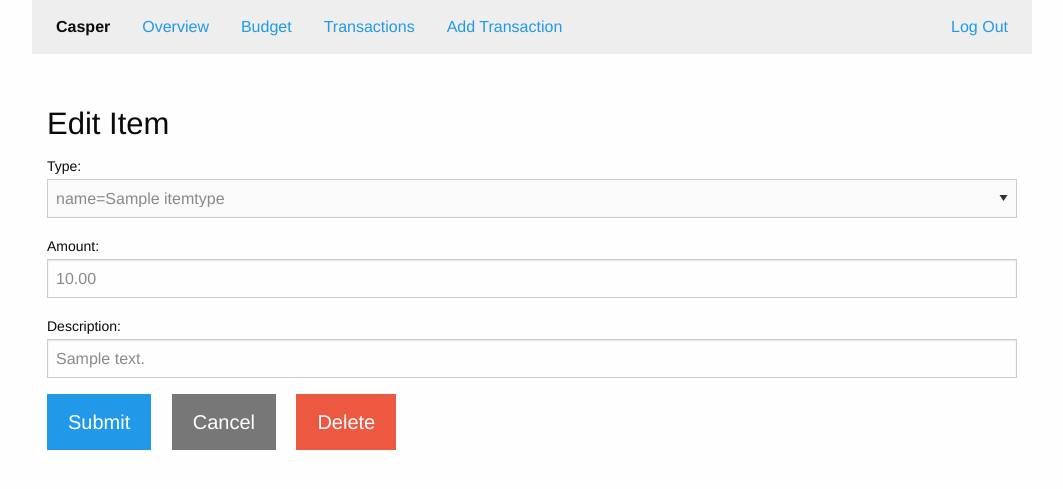
After one commit to awkweb/Wilbur, a Django app: page /budget/budget/item/edit/1/ in a window 1280 px wide. The commit adds this page. Shown: the top 489 px of the page, without its empty margins (108-1171 px from the left). Run offline with Django 3.2, Linux system fonts and the light colour scheme; a user stored in the database is signed in; tables that the repository leaves empty hold one stand-in row (values such as "Sample post").

Commit message:
Add, edit, delete budget items

```diff
--- a/budget/forms.py
+++ b/budget/forms.py
@@ -1,7 +1,7 @@
 from django import forms
 from django.forms.widgets import DateTimeInput
 
-from .models import Item
+from .models import Item, ItemType
 
 
 class BudgetForm(forms.Form):
@@ -9,6 +9,15 @@ class BudgetForm(forms.Form):
     required_css_class = 'required'
 
     amount = forms.DecimalField(min_value=0, max_digits=10, decimal_places=2)
+
+
+class ItemForm(forms.Form):
+    error_css_class = 'error'
+    required_css_class = 'required'
+
+    type = forms.ModelChoiceField(queryset=ItemType.objects.all())
+    amount = forms.DecimalField(min_value=0, max_digits=10, decimal_places=2)
+    description = forms.CharField(label='Description', max_length=100)
 
 
 class TransactionForm(forms.Form):
--- a/budget/models.py
+++ b/budget/models.py
@@ -44,7 +44,7 @@ class ItemType(models.Model):
 
 
 class Item(models.Model):
-    budget = models.ForeignKey(Budget)
+    budget = models.ForeignKey(Budget, on_delete=models.CASCADE)
     amount = models.DecimalField(max_digits=10, decimal_places=2, verbose_name="Amount")
     type = models.ForeignKey(ItemType)
     description = models.CharField(max_length=100, blank=True)
@@ -67,7 +67,7 @@ class Item(models.Model):
 
 
 class Transaction(models.Model):
-    item = models.ForeignKey(Item)
+    item = models.ForeignKey(Item, on_delete=models.CASCADE)
     description = models.CharField(max_length=100)
     amount = models.DecimalField(max_digits=10, decimal_places=2, verbose_name="Amount")
     transaction_date = models.DateTimeField()
--- /dev/null
+++ b/budget/templates/budget/forms/edit-item.html
@@ -0,0 +1,31 @@
+{% extends 'base.html' %}
+
+{% block title %}Budget - Edit Item{% endblock %}
+{% block content %}
+
+{% include 'includes/navbar.html' %}
+
+
+<br>
+<br>
+
+<div class="row">
+    <div class="small-10 small-centered columns">
+        <h3>Edit Item</h3>
+    </div>
+</div>
+
+<div class="row">
+    <div class="small-10 small-centered columns">
+        <form method="post" action="{% url 'budget:edit-item' item_id %}">
+            {% csrf_token %}
+            {{ form }}
+            <input type="submit" value="Submit" class="large button" />
+            <a class="secondary large button" href="{% url 'budget:budget' %}">Cancel</a>
+            <a class="alert large button" href="{% url 'budget:delete-item' item_id %}">Delete</a>
+        </form>
+    </div>
+</div>
+
+<br>
+{% endblock %}
--- a/budget/urls.py
+++ b/budget/urls.py
@@ -23,6 +23,9 @@ urlpatterns = [
 
     url(r'^budget/$', views.BudgetView.as_view(), name='budget'),
     url(r'^budget/edit/(?P<budget_id>[0-9]+)/$', views.edit_budget, name='edit-budget'),
+    url(r'^budget/(?P<budget_id>[0-9]+)/item/add/$', views.add_item, name='add-item'),
+    url(r'^budget/item/edit/(?P<item_id>[0-9]+)/$', views.edit_item, name='edit-item'),
+    url(r'^budget/item/delete/(?P<item_id>[0-9]+)/$', views.delete_item, name='delete-item'),
 
     url(r'^transactions/$', views.TransactionsView.as_view(), name='transactions'),
     url(r'^transactions/add/$', views.add_transaction, name='add-transaction'),
--- a/budget/views.py
+++ b/budget/views.py
@@ -7,9 +7,8 @@ from django.core.paginator import Paginator, EmptyPage, PageNotAnInteger
 from django.utils.timezone import now
 from pytz import timezone
 import pytz
-
-from .models import Budget, Transaction
-from .forms import TransactionForm, BudgetForm
+from .models import Budget, Transaction, Item
+from .forms import TransactionForm, BudgetForm, ItemForm
 
 
 class IndexView(LoginRequiredMixin, TemplateView):
@@ -54,7 +53,7 @@ class BudgetView(LoginRequiredMixin, TemplateView):
         for item in items:
             item_total_spent = item.get_sum_transactions_for_month_and_year(current_month, current_year)
             item_spent_percentage = item_total_spent / item.amount * 100
-            item_list.append((item.type.name, item.amount, item_total_spent, item_spent_percentage))
+            item_list.append((item.id, item.type.name, item.amount, item_total_spent, item_spent_percentage))
         return render(request, 'budget/budget.html', {
             'budget': budget,
             'total_spent': total_spent,
@@ -114,6 +113,65 @@ def edit_budget(request, budget_id):
             'form': form,
             'budget_id': budget.id,
         })
+
+
+@login_required(login_url='/budget/login/', redirect_field_name='next')
+def add_item(request, budget_id):
+    budget = Budget.objects.get(pk=budget_id)
+    if request.method == 'POST':
+        form = ItemForm(request.POST)
+        if form.is_valid():
+            item_type = form.cleaned_data['type']
+            amount = form.cleaned_data['amount']
+            description = form.cleaned_data['description']
+            creation_date = now()
+            item = Item(budget=budget, amount=amount, type=item_type, description=description,
+                        creation_date=creation_date)
+            item.save()
+            return redirect('budget:budget')
+    else:
+        form = ItemForm()
+        return render(request, 'forms/add-item.html', {
+            'form': form,
+            'budget_id': budget.id,
+        })
+
+
+@login_required(login_url='/budget/login/', redirect_field_name='next')
+def edit_item(request, item_id):
+    item = Item.objects.get(pk=item_id)
+    data = {
+        'type': item.type.id,
+        'amount': item.amount,
+        'description': item.description,
+    }
+    if request.method == 'POST':
+        form = ItemForm(request.POST, initial=data)
+        if form.is_valid():
+            if form.has_changed():
+                for field in form.changed_data:
+                    cleaned_data = form.cleaned_data[field]
+                    if field == 'type':
+                        item.item = cleaned_data
+                    elif field == 'amount':
+                        item.amount = cleaned_data
+                    elif field == 'description':
+                        item.description = cleaned_data
+                item.save()
+            return redirect('budget:budget')
+    else:
+        form = ItemForm(data)
+        return render(request, 'forms/edit-item.html', {
+            'form': form,
+            'item_id': item.id,
+        })
+
+
+@login_required(login_url='/budget/login/', redirect_field_name='next')
+def delete_item(request, item_id):
+    item = Item.objects.get(pk=item_id)
+    item.delete()
+    return redirect('budget:budget')
 
 
 @login_required(login_url='/budget/login/', redirect_field_name='next')
```
Also changed, not shown: budget/templates/budget/budget.html (+9 -6 lines), budget/templates/budget/forms/add-item.html (added, +30 -0 lines).
